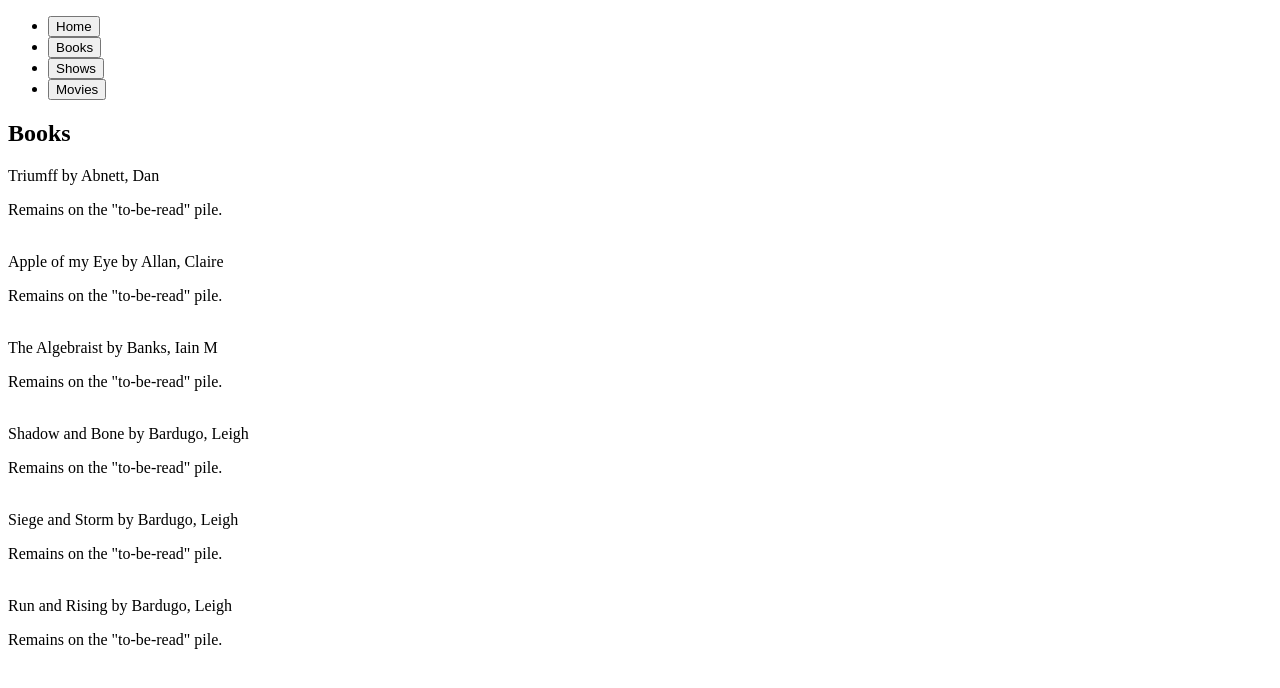
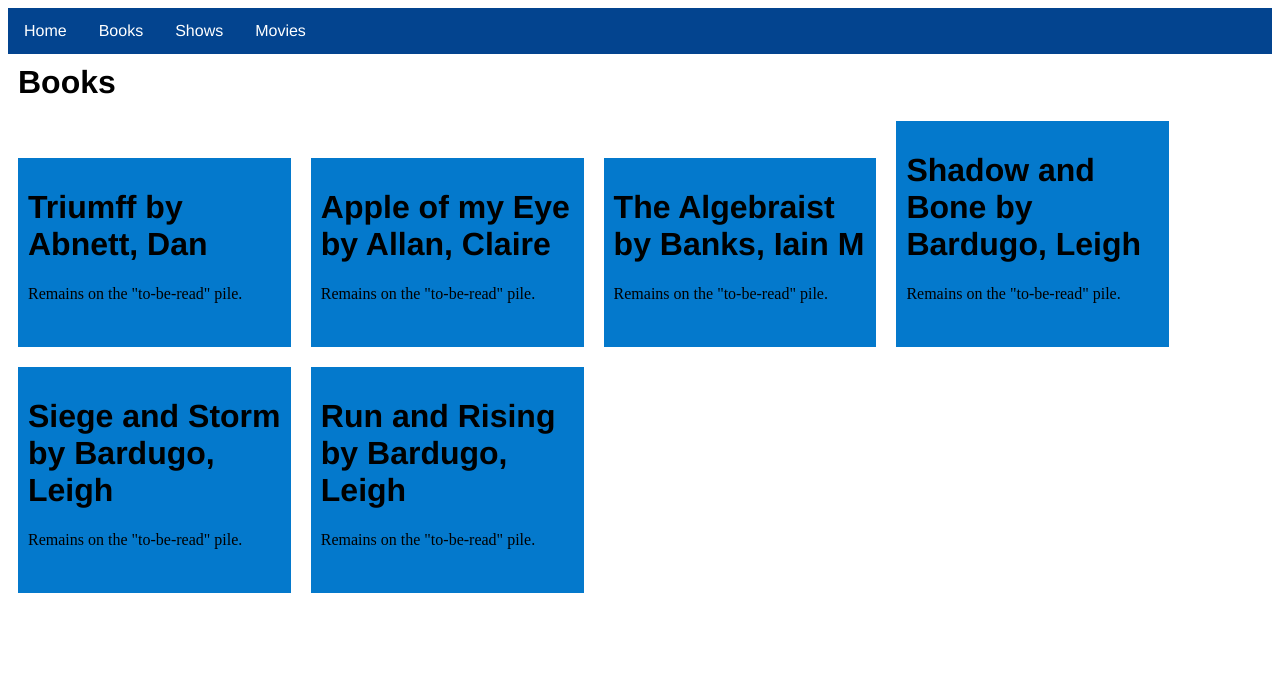
Before and after one commit to westkath/venato, a React (Create React App) app: page /venato/books in a window 1280 px wide. Shown: the top 688 px of the page. Built offline with nearby package versions, Linux system fonts and the light colour scheme.

Commit message:
Project Development
Changes:
- updating to use styled-components
- updating to use react router for the books, shows and movies view
- reformatting a little

```diff
--- a/package.json
+++ b/package.json
@@ -7,8 +7,10 @@
     "@testing-library/jest-dom": "^5.16.5",
     "@testing-library/react": "^13.3.0",
     "@testing-library/user-event": "^13.5.0",
+    "axios": "^0.27.2",
     "react": "^18.2.0",
     "react-dom": "^18.2.0",
+    "react-router-dom": "^6.3.0",
     "react-scripts": "5.0.1",
     "styled-components": "^5.3.5",
     "web-vitals": "^2.1.4"
--- a/src/App.js
+++ b/src/App.js
@@ -1,36 +1,18 @@
-import NavBar from './components/NavBar'
+import { Route, Routes } from 'react-router-dom'
+import Home from './components/Home'
 import Books from './components/Books'
+import Shows from './components/Shows'
 import Movies from './components/Movies'
-import Shows from './components/Shows'
-import { useState } from 'react'
 
 const App = () => {
-    const [ view, setView ] = useState("Books");
-
-    const changeActiveView = (newView) => setView(newView)
-
-    const displayView = (view) => {
-        switch(view) {
-            case "Home":
-                return <h1>Random Content</h1>
-            case "Books":
-                return <Books />
-            case "Shows":
-                return <Shows />
-            case "Movies":
-                return <Movies />
-            default:
-                return <h1>Random Content</h1>
-        }
-    }
-
     return (
-        <>
-            <NavBar handler = { changeActiveView }/>
-
-            { displayView(view) }
-        </>
-    );
+        <Routes>
+            <Route exact path = "/venato" element = { <Home /> } />
+            <Route exact path = "/venato/books" element = { <Books /> } />
+            <Route exact path = "/venato/shows" element = { <Shows /> } />
+            <Route exact path = "/venato/movies" element = { <Movies /> } />
+        </Routes>
+    )
 }
 
 export default App;
--- a/src/components/Book.js
+++ b/src/components/Book.js
@@ -1,7 +1,7 @@
 const Book = ({book}) => {
     return (
         <>
-            {book.title} by {book.author}
+            <h1>{book.title} by {book.author}</h1>
 
             {book.read
                 ?
--- a/src/components/Books.js
+++ b/src/components/Books.js
@@ -1,16 +1,24 @@
 import Book from './Book'
 import books from '../data/books.json'
+import NavBar from './NavBar'
+import { Heading, Tiles, Tile } from './Styles'
 
 function Books() {
     return (
         <>
-            <h2>Books</h2>
+            <NavBar />
 
-            {
-                books.map((book) =>
-                    <Book book={book} key={book.id} />
-                )
-            }
+            <Heading><h1>Books</h1></Heading>
+
+            <Tiles>
+                {books.map(book => {
+                    return (
+                        <Tile>
+                            <Book book={book} key={book.id} />
+                        </Tile>
+                    )
+                })}
+            </Tiles>
         </>
     );
 }
--- /dev/null
+++ b/src/components/Home.js
@@ -0,0 +1,15 @@
+import React from 'react'
+import NavBar from './NavBar'
+import { Heading } from './Styles'
+
+const Home = () => {
+    return (
+        <>
+            <NavBar />
+
+            <Heading><h1>Home</h1></Heading>
+        </>
+    )
+}
+
+export default Home;
--- a/src/components/Movie.js
+++ b/src/components/Movie.js
@@ -1,7 +1,7 @@
 const Movie = ({movie}) => {
     return (
         <>
-            {movie.title}
+            <h1>{movie.title}</h1>
 
             {movie.watched
                 ?
--- a/src/components/Movies.js
+++ b/src/components/Movies.js
@@ -1,16 +1,24 @@
 import Movie from './Movie'
 import movies from '../data/movies.json'
+import NavBar from './NavBar'
+import { Heading, Tiles, Tile } from './Styles'
 
 function Movies() {
     return (
         <>
-            <h2>Movies</h2>
+            <NavBar />
 
-            {
-                movies.map((movie) =>
-                    <Movie movie={movie} key={movie.id} />
-                )
-            }
+            <Heading><h1>Movies</h1></Heading>
+
+            <Tiles>
+                {movies.map(movie => {
+                    return (
+                        <Tile>
+                            <Movie movie={movie} key={movie.id} />
+                        </Tile>
+                    )
+                })}
+            </Tiles>
         </>
     );
 }
--- a/src/components/NavBar.js
+++ b/src/components/NavBar.js
@@ -1,12 +1,17 @@
-const NavBar = ({handler}) => {
-    return <div>
-        <ul>
-            <li><button onClick={() => handler("Home")}>Home</button></li>
-            <li><button onClick={() => handler("Books")}>Books</button></li>
-            <li><button onClick={() => handler("Shows")}>Shows</button></li>
-            <li><button onClick={() => handler("Movies")}>Movies</button></li>
-        </ul>
-    </div>
+import React from 'react'
+import { StyledNavBar, StyledLink } from './Styles'
+
+const NavBar = () => {
+    return (
+        <StyledNavBar>
+            <ul>
+                <li><StyledLink to="/venato">Home</StyledLink></li>
+                <li><StyledLink to="/venato/books">Books</StyledLink></li>
+                <li><StyledLink to="/venato/shows">Shows</StyledLink></li>
+                <li><StyledLink to="/venato/movies">Movies</StyledLink></li>
+            </ul>
+        </StyledNavBar>
+    )
 }
 
 export default NavBar;
--- a/src/components/Show.js
+++ b/src/components/Show.js
@@ -1,7 +1,7 @@
 const Show = ({show}) => {
     return (
         <>
-            {show.title}
+            <h1>{show.title}</h1>
 
             {show.watched
                 ?
--- a/src/components/Shows.js
+++ b/src/components/Shows.js
@@ -1,16 +1,24 @@
 import Show from './Show'
 import shows from '../data/shows.json'
+import NavBar from './NavBar'
+import { Heading, Tiles, Tile } from './Styles'
 
 function Shows() {
     return (
         <>
-            <h2>Shows</h2>
+            <NavBar />
 
-            {
-                shows.map((show) =>
-                    <Show show={show} key={show.id} />
-                )
-            }
+            <Heading><h1>Shows</h1></Heading>
+
+            <Tiles>
+                {shows.map(show => {
+                    return (
+                        <Tile>
+                            <Show show={show} key={show.id} />
+                        </Tile>
+                    )
+                })}
+            </Tiles>
         </>
     );
 }
--- /dev/null
+++ b/src/components/Styles.js
@@ -0,0 +1,66 @@
+import { Link } from 'react-router-dom'
+import styled from 'styled-components'
+
+const StyledNavBar = styled.div`
+    & ul {
+        list-style-type: none;
+        margin: 0;
+        padding: 0;
+        overflow: hidden;
+        background-color: #03448f;
+    }
+
+    & li {
+        float: left;
+    }
+`
+
+const StyledLink = styled(Link)`
+    text-decoration: none;
+    text-align: center;
+    padding: 14px 16px;
+    color: white;
+    display: block;
+    font-family: helvetica;
+
+    &:hover {
+        background-color: #045bbf;
+    }
+`
+
+const Heading = styled.div`
+    & h1 {
+        font-family: Helvetica;
+        margin: 10px;
+    }
+`
+
+const Tiles = styled.div`
+    width: 100%;
+    margin: 0;
+    padding: 0;
+`
+
+const Tile = styled.div`
+    width: 20%;
+    margin: 10px;
+    padding: 10px;
+    display: inline-block;
+    background-color: #0479cc;
+
+    & h1 {
+        font-family: Helvetica;
+    }
+
+    &:hover {
+        background-color: #045bbf;
+    }
+`
+
+export {
+    Heading,
+    StyledNavBar,
+    StyledLink,
+    Tiles,
+    Tile
+}
--- a/src/index.js
+++ b/src/index.js
@@ -1,11 +1,12 @@
 import React from 'react';
 import ReactDOM from 'react-dom/client';
+import { BrowserRouter } from 'react-router-dom'
 import App from './App';
 
 const root = ReactDOM.createRoot(document.getElementById('root'));
 
 root.render(
-    <React.StrictMode>
+    <BrowserRouter>
         <App />
-    </React.StrictMode>
+    </BrowserRouter>
 );
```
Also changed, not shown: 1 other file (tests, documents, lock files or other folders).
